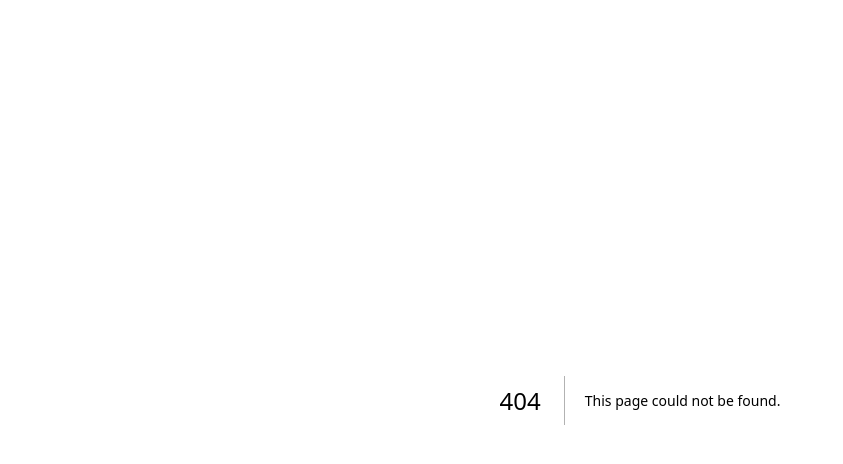
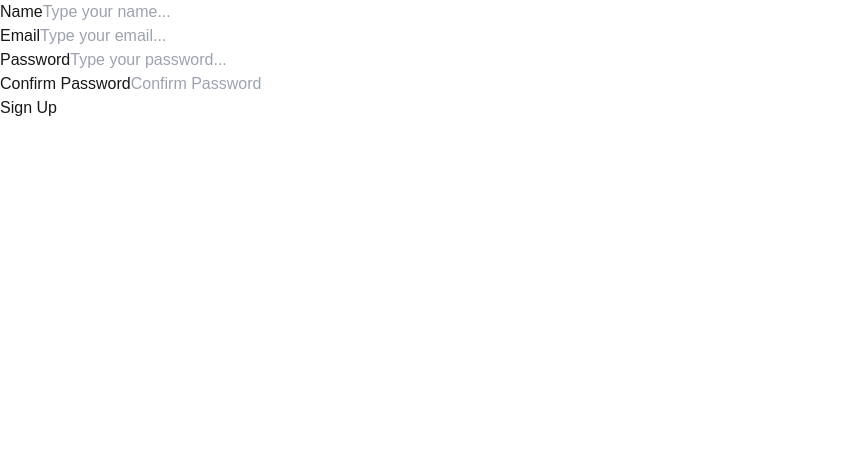
Before and after one commit to gmkoeb/ecommerce, a Next.js app in the folder web/: page /sign_up in a window 1280 px wide. Before the commit this address had no page. Shown: the top 464 px of the page, without its empty margins (0-843 px from the left). Built offline with nearby package versions, Linux system fonts and the light colour scheme.

Commit message:
feat: create sign_up page

```diff
--- a/web/app/page.tsx
+++ b/web/app/page.tsx
@@ -20,7 +20,7 @@ export default function Home() {
             </code>
             .
           </li>
-          <li>Save and see your changes instantly.</li>
+          <li>Zinema</li>
         </ol>
 
         <div className="flex gap-4 items-center flex-col sm:flex-row">
--- /dev/null
+++ b/web/app/sign_up/page.tsx
@@ -0,0 +1,94 @@
+'use client'
+import { ErrorMessage, Field, Form, Formik, FormikErrors, FormikHelpers } from "formik";
+import { api } from "../lib/axios";
+import { AxiosResponse } from "axios";
+
+interface SignUpFormValues {
+  name: string,
+  email: string,
+  password: string,
+  confirm_password: string
+}
+
+export default function SignUp() {
+  const initialValues: SignUpFormValues = {
+    email: '',
+    name: '',
+    password: '',
+    confirm_password: ''
+  }
+
+  async function handleSubmit(values: SignUpFormValues, actions: FormikHelpers<SignUpFormValues>){
+    try {
+      const userData = {
+        user: {
+          email: values.email,
+          password: values.password,
+          name: values.name
+        }
+
+      }
+      const response = await api.post<AxiosResponse>('/sign_up', userData)
+      console.log(response)
+      actions.setSubmitting(false)
+    } catch (error: any) {
+      console.log(error.response.data.error)
+
+    }
+  }
+
+  return(
+    <div>
+      <Formik
+        initialValues={initialValues}
+        onSubmit={(values, actions) => handleSubmit(values, actions)}
+        validate={(values: SignUpFormValues) => {
+          const errors: FormikErrors<SignUpFormValues> = {}
+          if (!values.name){
+            errors.name = "Required"
+          }
+
+          if (!values.email){
+            errors.email = "Required"
+          }
+
+          if (!values.password){
+            errors.password = "Required"
+          }
+
+          if (!values.confirm_password){
+            errors.confirm_password = "Required"
+          } else if (values.confirm_password != values.password){
+            errors.confirm_password = "Password confirmation and password must be equal."
+          }
+
+          return errors
+        }}
+      >
+        <Form>
+          <div>
+            <label htmlFor="name">Name</label>
+            <Field id="name" name="name" type="text" placeholder="Type your name..."></Field>
+            <ErrorMessage name="name"></ErrorMessage>
+          </div>
+          <div>
+            <label htmlFor="email">Email</label>
+            <Field id="email" name="email" type="text" placeholder="Type your email..."></Field>
+            <ErrorMessage name="email"></ErrorMessage>
+          </div>
+          <div>
+            <label htmlFor="password">Password</label>
+            <Field id="password" name="password" type="password" placeholder="Type your password..."></Field>
+            <ErrorMessage name="password"></ErrorMessage>
+          </div>
+          <div>
+            <label htmlFor="confirm_password">Confirm Password</label>
+            <Field id="confirm_password" name="confirm_password" type="password" placeholder="Confirm Password"></Field>
+            <ErrorMessage name="confirm_password"></ErrorMessage>
+          </div>
+          <button type="submit">Sign Up</button>
+        </Form>
+      </Formik>
+    </div>
+  )
+}
```
